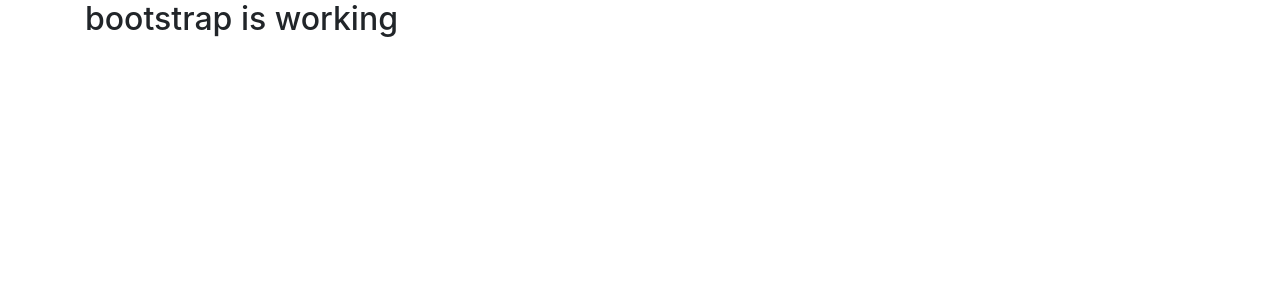
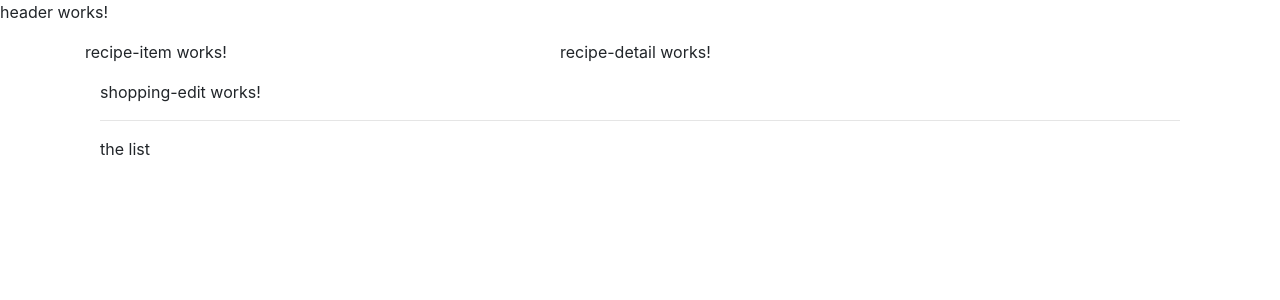
Before and after one commit to Rena-Tokhi/Recipe-book-angular, an Angular app in the folder Recipe-book/: page / in a window 1280 px wide. Shown: the top 300 px of the page. Built offline with nearby package versions, Linux system fonts and the light colour scheme.

Commit message:
usig components

```diff
--- a/Recipe-book/angular.json
+++ b/Recipe-book/angular.json
@@ -31,7 +31,7 @@
             ],
             "styles": [
               "src/styles.css",
-              "../node_modules/bootstrap/dist/css/bootstrap.min.css"
+              "node_modules/bootstrap/dist/css/bootstrap.min.css"
             ],
             "scripts": []
           },
--- a/Recipe-book/src/app/app.component.html
+++ b/Recipe-book/src/app/app.component.html
@@ -1,7 +1,9 @@
+<app-header></app-header>
 <div class="container">
   <div class="row">
     <div class="col-md-12">
-      <h2> bootstrap is working </h2>
+      <app-recipes></app-recipes>
+      <app-shopping-list></app-shopping-list>
     </div>
   </div>
 </div>
--- a/Recipe-book/src/app/recipes/recipe-list/recipe-list.component.html
+++ b/Recipe-book/src/app/recipes/recipe-list/recipe-list.component.html
@@ -1 +1 @@
-<p>recipe-list works!</p>
+<app-recipe-item></app-recipe-item>
--- a/Recipe-book/src/app/recipes/recipes.component.html
+++ b/Recipe-book/src/app/recipes/recipes.component.html
@@ -1 +1,8 @@
-<p>recipes works!</p>
+<div class="row">
+    <div class="col-md-5">
+        <app-recipe-list></app-recipe-list>
+    </div>
+    <div class="col-md-7">
+        <app-recipe-detail></app-recipe-detail>
+    </div>
+</div>
--- a/Recipe-book/src/app/shopping-list/shopping-list.component.html
+++ b/Recipe-book/src/app/shopping-list/shopping-list.component.html
@@ -1 +1,7 @@
-<p>shopping-list works!</p>
+<div class="container">
+    <div class="col-xs-10">
+        <app-shopping-edit></app-shopping-edit>
+        <hr>
+        <p>the list</p>
+    </div>
+</div>
```
